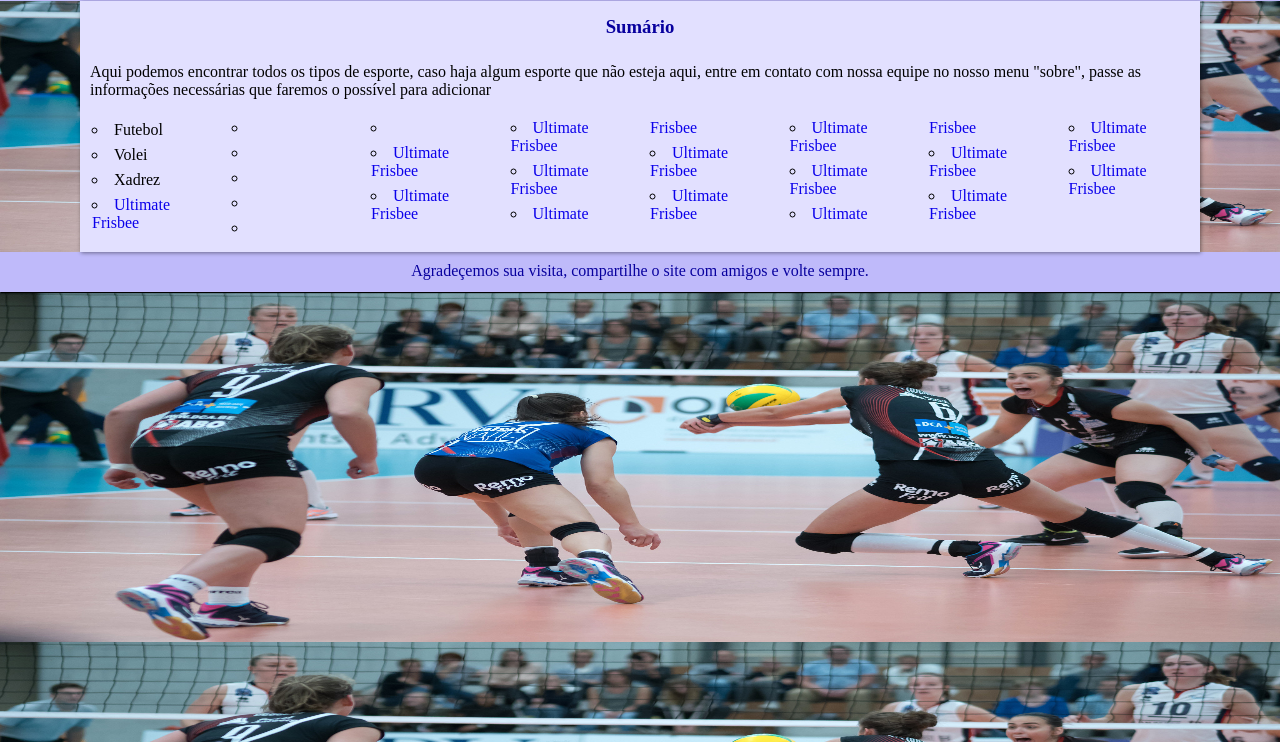
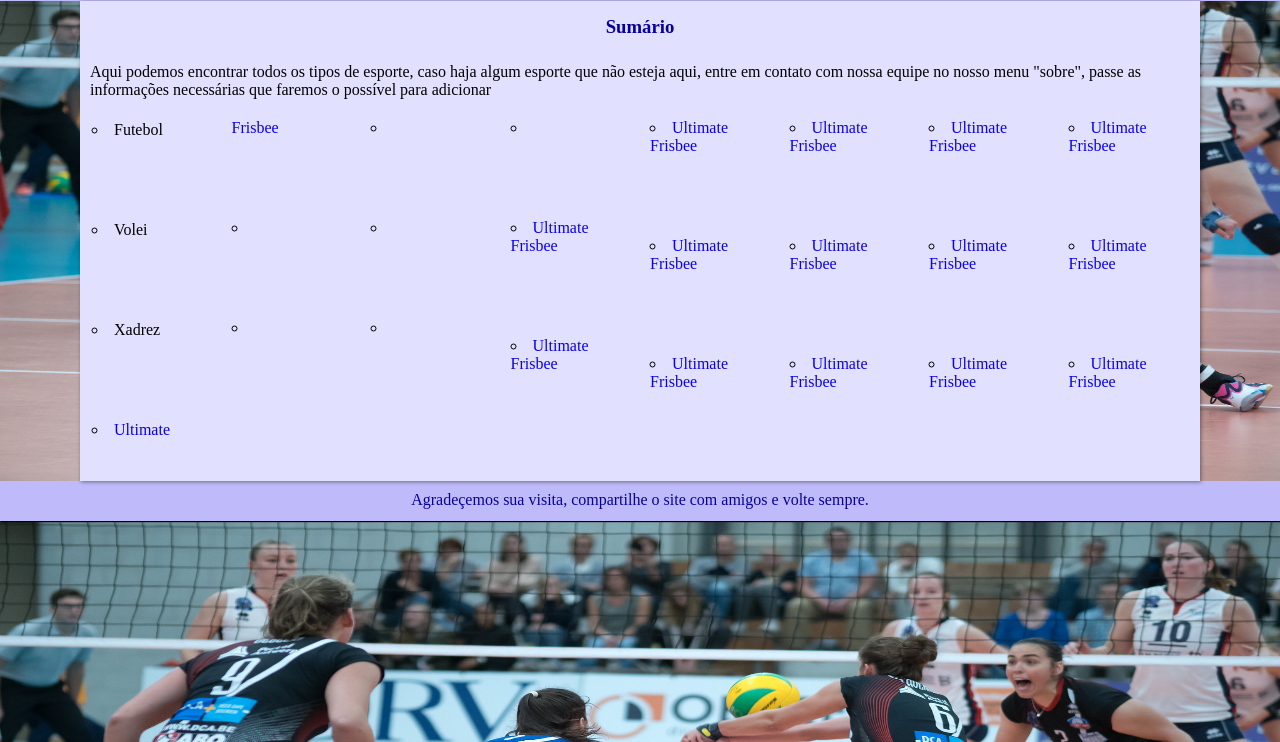
Before and after one commit to G-SSC/TCC, a plain HTML site: page sumario.html in a window 1280 px wide. Shown: the part 58-800 px from the top of the page. Drawn offline with Linux system fonts and the light colour scheme; files whose address does not match are found by name; a web font is replaced by a local one.

Commit message:
tamanho do ul

```diff
--- a/estilos/sumario.css
+++ b/estilos/sumario.css
@@ -11,6 +11,6 @@ article ul
     }
 li
     {
-    padding: 0 0 5px 0;
+    padding: 0 0 80px 0;
     margin: 2px;
     }
```
